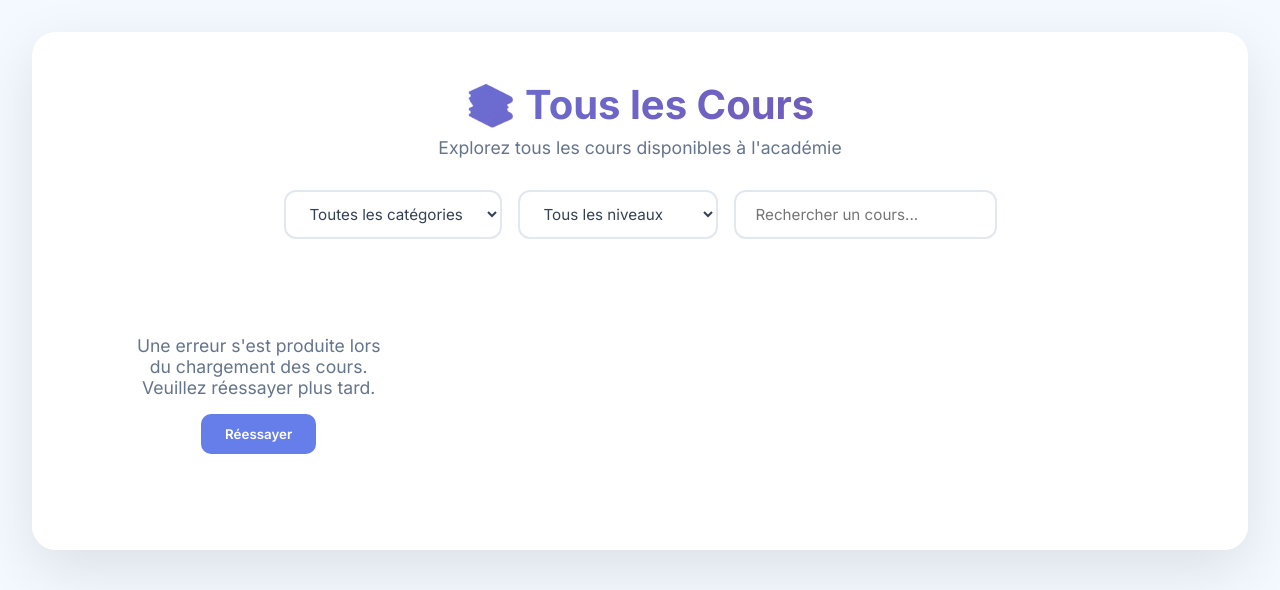
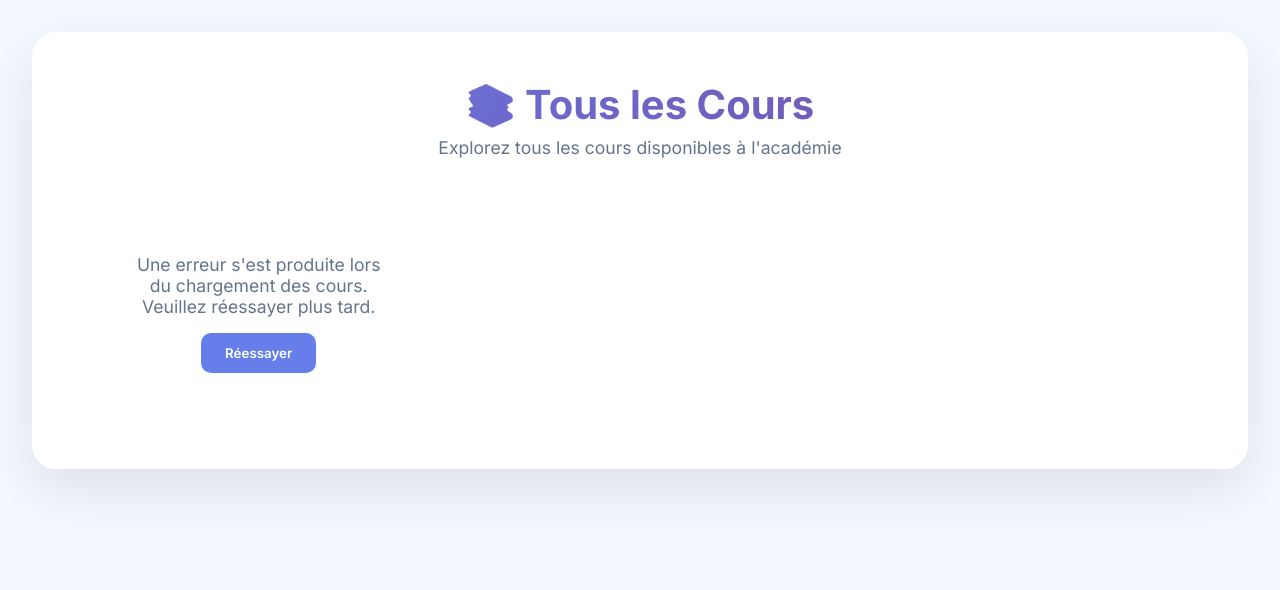
Before and after one commit to Itsreekid/synta2026, a Node server app: template pages/courses/courses.html in a window 1280 px wide. Shown: the top 590 px of the page. Run offline with Node 20, Linux system fonts and the light colour scheme; the template is opened without the code that fills it, so the values that code supplies are empty; some libraries are stand-ins or nearby versions.

Commit message:
The filters section has been removed f

```diff
--- a/pages/courses/courses.html
+++ b/pages/courses/courses.html
@@ -17,26 +17,6 @@
         <div class="courses-header">
             <h1>📚 Tous les Cours</h1>
             <p>Explorez tous les cours disponibles à l'académie</p>
-
-            <!-- Filters -->
-            <div class="filters-section">
-                <select id="category-filter">
-                    <option value="">Toutes les catégories</option>
-                    <option value="bac-info">Bac Informatique</option>
-                    <option value="bac-math">Bac Mathématiques</option>
-                    <option value="web-dev">Développement Web</option>
-                    <option value="general">Général</option>
-                </select>
-
-                <select id="level-filter">
-                    <option value="">Tous les niveaux</option>
-                    <option value="beginner">Débutant</option>
-                    <option value="intermediate">Intermédiaire</option>
-                    <option value="advanced">Avancé</option>
-                </select>
-
-                <input type="text" id="search-courses" placeholder="Rechercher un cours...">
-            </div>
         </div>
         <div class="courses-list" id="courses-list">
             <!-- Courses will be loaded here -->
```
